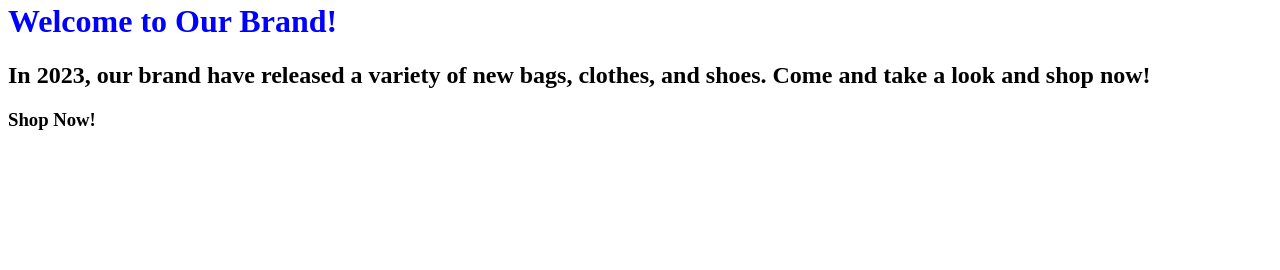
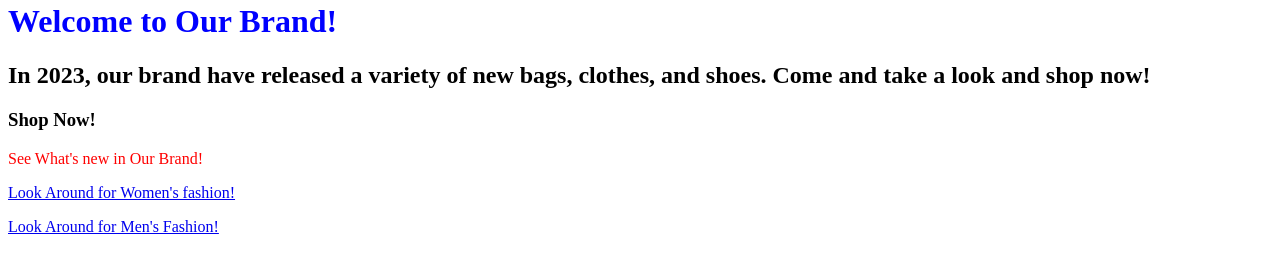
Before and after one commit to Pasifista1/Pasifista1.github.io, a plain HTML site: page Daniel's shopping mall.html in a window 1280 px wide. Shown: the part 504-774 px from the top of the page. Drawn offline with Linux system fonts and the light colour scheme.

Commit message:
Update Daniel's shopping mall.html

```diff
--- a/Daniel's shopping mall.html
+++ b/Daniel's shopping mall.html
@@ -9,11 +9,11 @@
 		<h3> Shop Now!</h3>
 
 
-<p><a href="https://pasifista1.github.io/See%20What's%20New%20in%20Our%20Brand!.html/See What's New in Our Brand!.html"></a></p>
+<p><a href="Pasifista1.github.io/See What's New in Our Brand!.html"></a>See What's new in Our Brand!</p>
 
-<p><a href="https://pasifista1.github.io/Look%20Around%20for%20Women's%20Fashion!.html/Look Around for Women's Fashion!.html"></a></p>
+<p><a href="Pasifista1.github.io/Look Around for Women's Fashion!.html">Look Around for Women's fashion!</a></p>
 
-<p><a href="https://pasifista1.github.io/Look%20Around%20for%20Men's%20Fashion!.html/Look Around for Men's Fashion!.html"></a></p>
+<p><a href="Pasifista1.github.io/Look Around for Men's Fashion!.html">Look Around for Men's Fashion!</a></p>
 
 <link rel="stylesheet" type="text/css" href="style.css">
 </ul>
```
